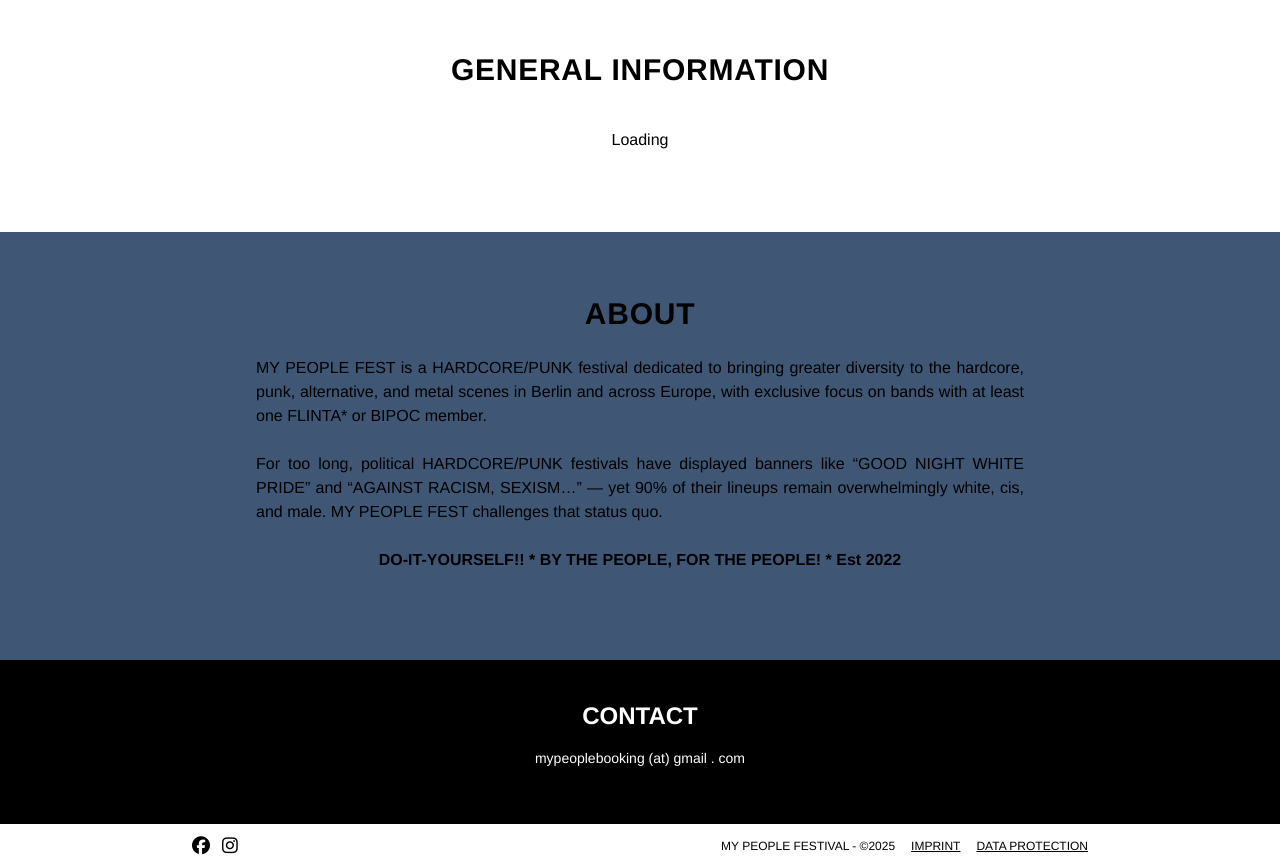
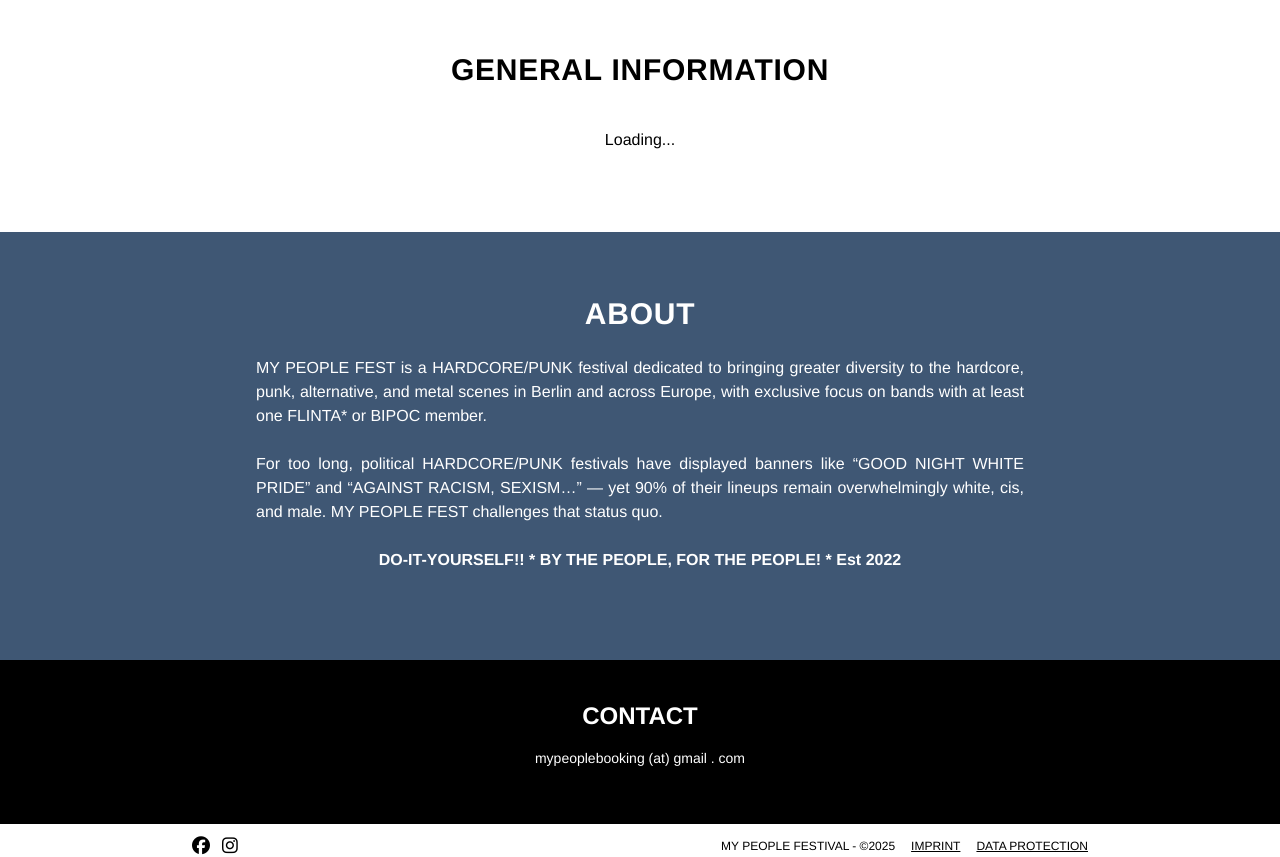
Before and after one commit to Lilian-CR/my-people-fest, a React (Vite) app: page / in a window 1280 px wide. Shown: the part 680-1537 px from the top of the page. Built offline with nearby package versions, Linux system fonts and the light colour scheme; a web font is replaced by a local one.

Commit message:
Update Home.jsx

```diff
--- a/src/pages/Home.jsx
+++ b/src/pages/Home.jsx
@@ -94,15 +94,15 @@ export default function Home() {
           GENERAL INFORMATION
         </h2>
          <p className="mb-4 font-medium">
-            Loading
+            Loading...
           </p>
       </section>
 
       {/* ABOUT */}
-      <section id="about" className="w-full bg-[#3f5774] py-16 px-4 text-[#000000]">
+      <section id="about" className="w-full bg-[#3f5774] py-16 px-4 text-[#ffffff]">
         <h2 className="text-3xl font-semibold mb-6 tracking-wide text-center">ABOUT</h2>
         <div className="max-w-3xl mx-auto leading-relaxed text-sm md:text-base text-justify">
-          <p className="mb-4 font-medium">
+          <p className="mb-4 font-small">
             MY PEOPLE FEST is a HARDCORE/PUNK festival dedicated to bringing greater diversity
             to the hardcore, punk, alternative, and metal scenes in Berlin and across Europe, with exclusive focus on bands with at least one FLINTA* or BIPOC member.
             <br /><br />
```
